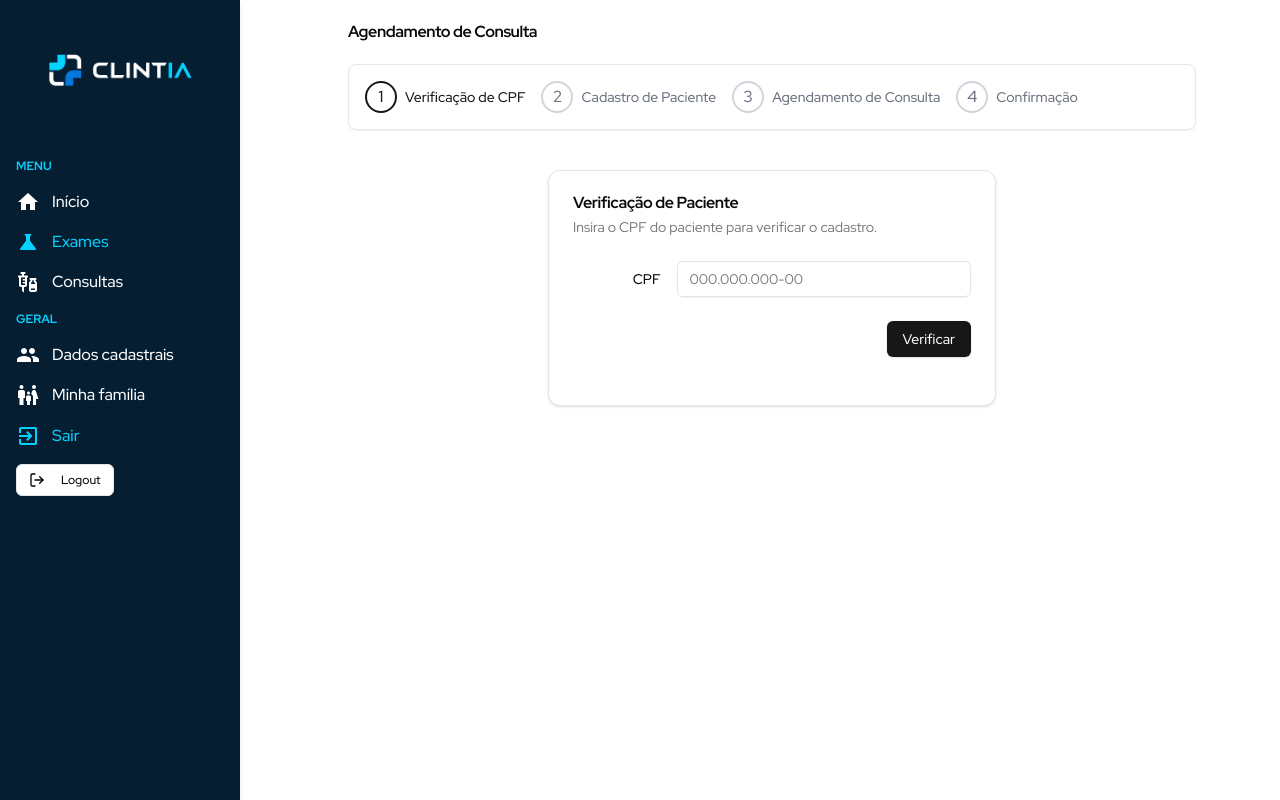
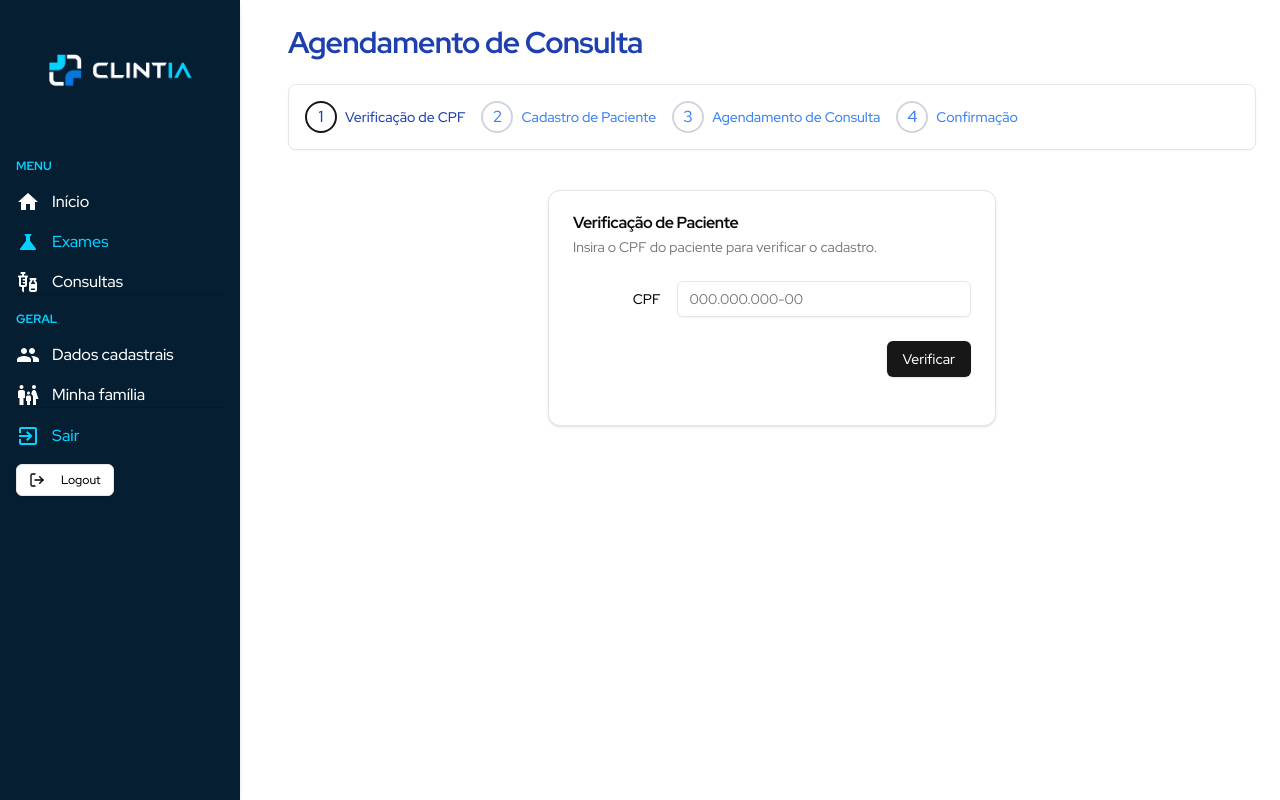
Before and after one commit to ClintIA/online-exams-frontend, a React (Vite) app: page /admin/agendamento in a window 1280 px wide. Built offline with nearby package versions, Linux system fonts and the light colour scheme.

Commit message:
implemented pass data when cpf is found

```diff
--- a/src/components/Booking.tsx
+++ b/src/components/Booking.tsx
@@ -17,7 +17,7 @@ import { Select, SelectContent, SelectItem, SelectTrigger, SelectValue } from "@
 import {DadosPaciente} from "@/components/RegisterPatient.tsx";
 
 export interface DadosBooking {
-    patientId: number | null
+    patientId: number | undefined
     examId: number | null
     examDate: string
 }
@@ -30,18 +30,16 @@ const Booking: React.FC<BookingModalProps> = (dados,onAgendamentoConcluido ) =>
     const [dadosBooking, setDadosBooking] = useState<DadosBooking>({} as DadosBooking);
     const [selectedExame, setSelectedExame] = useState<string>('')
     const [erro, setErro] = useState<string | null>(null)
-    const [sucesso, setSucesso] = useState<boolean>(false)
 
     const handleInputChange = (e: React.ChangeEvent<HTMLInputElement>) => {
         const { name, value } = e.target
         setDadosBooking(prev => ({ ...prev, [name]: value }))
     }
 
+
     const handleSubmit = async (e: React.FormEvent) => {
         e.preventDefault()
         setErro(null)
-        setSucesso(false)
-
         // Validação básica
         if (!dadosBooking.examDate ||
             !dadosBooking.patientId ||
@@ -49,18 +47,20 @@ const Booking: React.FC<BookingModalProps> = (dados,onAgendamentoConcluido ) =>
             setErro('Por favor, preencha todos os campos')
             return
         }
+
         const createDate = (date: string) => {
             const dateArray = date.split('-')
             return dateArray[0] + "-" + dateArray[1] + "-" + dateArray[2]
         }
         try {
-            // Simulando uma chamada de API
-            const bookingDados = { ...dadosBooking, examDate: createDate(dadosBooking.examDate) }
+            if(!dados.dadosBooking?.id) {
+                setErro('ID do Paciente não encontrado')
+            }
+            const bookingDados = { ...dadosBooking, patientId: dados.dadosBooking?.id, examDate: createDate(dadosBooking.examDate) }
             const result = await registerPatientExam(bookingDados, 1)
 
             if(result?.status === 'success') {
 
-                setSucesso(true)
                 onAgendamentoConcluido()
             }
 
@@ -68,7 +68,7 @@ const Booking: React.FC<BookingModalProps> = (dados,onAgendamentoConcluido ) =>
             // Resetar formulário
             setDadosBooking({
                 examDate: '',
-                patientId: null,
+                patientId: undefined,
                 examId: null,
             })
         } catch (error) {
@@ -76,10 +76,8 @@ const Booking: React.FC<BookingModalProps> = (dados,onAgendamentoConcluido ) =>
             console.log(error)
         }
     }
-    if(sucesso) {
-        return <Alert></Alert>
-    }
-    const mockDoctors = [
+
+    const mockExam = [
         { id: '1', nome: 'Hemograma Completo', consultorio: 'Laboratório A', data: '13/02/2023', horario: '07:57', resultado: 'Normal', resumo: 'Resumo do exame Hemograma Completo' },
         { id: '2', nome: 'Glicose', consultorio: 'Laboratório B', data: '08/08/2017', horario: '09:55', resultado: 'Elevado', resumo: 'Resumo do exame Glicose' },
     ];
@@ -112,7 +110,7 @@ const Booking: React.FC<BookingModalProps> = (dados,onAgendamentoConcluido ) =>
                             </div>
                             <div className="grid grid-cols-4 items-center gap-4">
                                 <Label htmlFor="phone" className="text-right">
-                                    Telephone
+                                    Contato
                                 </Label>
                                 <Input
                                     id="phone"
@@ -128,12 +126,12 @@ const Booking: React.FC<BookingModalProps> = (dados,onAgendamentoConcluido ) =>
                                     <Label htmlFor="doctor">Selecione o Exame</Label>
                                     <Select value={selectedExame} onValueChange={setSelectedExame}>
                                         <SelectTrigger className="col-span-3"  id="doctor">
-                                            <SelectValue placeholder="Select a doctor" />
+                                            <SelectValue placeholder="Selecione o Exame" />
                                         </SelectTrigger>
                                         <SelectContent>
-                                            {mockDoctors.map((doctor) => (
-                                                <SelectItem key={doctor.id} value={doctor.id}>
-                                                    {doctor.nome}
+                                            {mockExam.map((exam) => (
+                                                <SelectItem key={exam.id} value={exam.id}>
+                                                    {exam.nome}
                                                 </SelectItem>
                                             ))}
                                         </SelectContent>
--- a/src/components/BookingSteps.tsx
+++ b/src/components/BookingSteps.tsx
@@ -10,8 +10,7 @@ import BookingConfirmation from "@/components/BookingConfirmation.tsx";
 const BookingSteps: React.FC = () => {
 
     const [etapaAtual, setEtapaAtual] = useState(0)
-    const [cpf, setCpf] = useState('')
-    const [pacienteCadastrado, setPacienteCadastrado] = useState(false)
+    const [pacienteCadastrado, setPacienteCadastrado] = useState<boolean>(false)
     const [dadosPaciente, setDadosPaciente] = useState({} as DadosPaciente)
     const etapas = [
         "Verificação de CPF",
@@ -24,9 +23,11 @@ const BookingSteps: React.FC = () => {
     }
 
     const handleCPFVerificado = (dados: DadosPaciente, cadastrado: boolean) => {
-        setCpf(dados.cpf)
+        setDadosPaciente(dados)
+        console.log(dados)
         setPacienteCadastrado(cadastrado)
-        avancarEtapa()
+        setEtapaAtual(prev => Math.min(prev + 2, etapas.length - 1))
+
     }
 
     const handleCadastroConcluido = (dados: DadosPaciente) => {
@@ -46,7 +47,7 @@ const BookingSteps: React.FC = () => {
                 return pacienteCadastrado ? (
                     <Booking dadosBooking={dadosPaciente} onAgendamentoConcluido={handleAgendamentoConcluido} />
                 ) : (
-                    <RegisterPatient dadosIniciais={{ cpf }} onCadastroConcluido={handleCadastroConcluido} />
+                    <RegisterPatient dadosIniciais={dadosPaciente} onCadastroConcluido={handleCadastroConcluido} />
                 )
             case 2:
                 return <Booking dadosBooking={dadosPaciente}  onAgendamentoConcluido={handleAgendamentoConcluido} />
@@ -57,13 +58,13 @@ const BookingSteps: React.FC = () => {
         }
     }
     return (
-        <div className="w-full max-w-4xl mx-auto">
+        <div className="w-full max-w-6xl mx-auto">
             <CardHeader>
-                <CardTitle>Agendamento de Consulta</CardTitle>
+                <CardTitle className='text-3xl text-blue-800'>Agendamento de Consulta</CardTitle>
             </CardHeader>
             <CardContent>
                 <StepIndicator etapas={etapas} etapaAtual={etapaAtual}/>
-                <div className="mt-8">
+                <div className="mt-6">
                     {renderEtapaAtual()}
                 </div>
             </CardContent>
--- a/src/components/CheckCPF.tsx
+++ b/src/components/CheckCPF.tsx
@@ -27,7 +27,6 @@ const CheckCPF: React.FC<VerificacaoCPFProps> = ({onCPFVerificado}: VerificacaoC
     const [cpf, setCpf] = useState('')
     const [tenant, setTenant] = useState<number | undefined>()
     const [erro, setErro] = useState<string | null>(null)
-    const [dadosPaciente, setDadosPaciente] = useState({} as DadosPaciente)
     const auth = useAuth()
 
             useEffect(() => {
@@ -58,13 +57,12 @@ const CheckCPF: React.FC<VerificacaoCPFProps> = ({onCPFVerificado}: VerificacaoC
         try {
             if(tenant) {
                 const result = await getPatientByCpfAndTenant(cpf, tenant)
-                const data = result?.data.data
+                const data = result?.data.data as DadosPaciente
+                data.cpf = cpf
                 if(!data) {
-                    setDadosPaciente(data)
-                    onCPFVerificado({...dadosPaciente, cpf: cpf},false)
+                    onCPFVerificado(data, false)
                 } else {
-                    onCPFVerificado(data,true)
-
+                    onCPFVerificado(data, true)
                 }
             } else {
                 setErro('Por favor, realize o login para identificarmos a Clínica')
--- a/src/components/ExameList.tsx
+++ b/src/components/ExameList.tsx
@@ -6,7 +6,7 @@ import { InsertPhoto, ArrowForwardIos, KeyboardArrowDown  } from '@mui/icons-mat
 interface ExameListProps {
   exames: Exame[];
   onSelect: (id: string) => void;
-  usuario: string; // Adicionando o nome do usuário como prop
+  usuario: string;
 }
 
 const ExameList: React.FC<ExameListProps> = ({ exames, onSelect, usuario }) => {
--- a/src/components/LoginError.tsx
+++ /dev/null
@@ -1,18 +0,0 @@
-import { Alert, AlertDescription, AlertTitle } from '@/components/ui/alert'
-import { XCircle } from "lucide-react"
-
-interface LoginErrorProps {
-    message: string
-}
-
-export default function LoginError({ message }: LoginErrorProps = { message: "An error occurred during login. Please try again." }) {
-    if (!message) return null
-
-    return (
-        <Alert variant="destructive">
-            <XCircle className="h-4 w-4" />
-            <AlertTitle>Error</AlertTitle>
-            <AlertDescription>{message}</AlertDescription>
-        </Alert>
-    )
-}
--- a/src/components/StepIndicator.tsx
+++ b/src/components/StepIndicator.tsx
@@ -10,10 +10,10 @@ interface EtapaProps {
 
 function Etapa({ numero, titulo, ativa, completa }: EtapaProps) {
     return (
-        <li className={`flex items-center ${ativa ? 'text-primary' : 'text-gray-500'}`}>
+        <li className={`flex items-center ${ativa ? 'text-blue-800' : 'text-blue-500'}`}>
       <span className={`flex items-center justify-center w-8 h-8 border-2 rounded-full mr-2
         ${ativa ? 'border-primary' : 'border-gray-300'}
-        ${completa ? 'bg-primary text-white' : 'bg-white'}`}>
+        ${completa ? 'bg-oxfordBlue text-skyBlue' : 'bg-white'}`}>
         {completa ? <Check className="w-5 h-5" /> : numero}
       </span>
             <span className="text-sm font-medium">{titulo}</span>
--- a/src/pages/Home.tsx
+++ b/src/pages/Home.tsx
@@ -10,7 +10,6 @@ const Home: React.FC = () => {
   const [usuario, setUsuario] = useState<string>('');
   const [loading, setLoading] = useState<boolean>(true);
 
-  // Simulação de requisição à API
   useEffect(() => {
     const fetchData = async () => {
       setLoading(true);
```
Also changed, not shown: src/components/RegisterPatient.tsx (+9 -9 lines).
